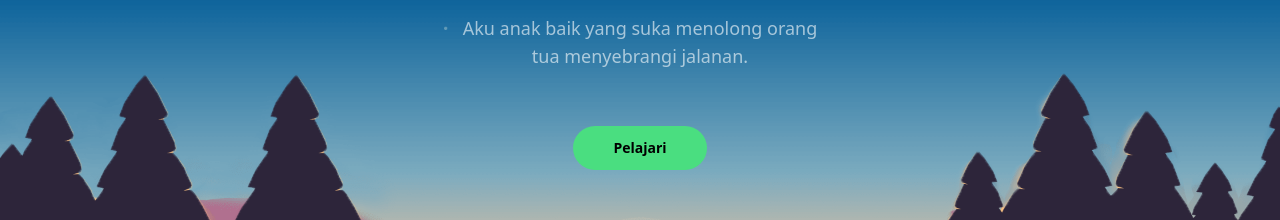
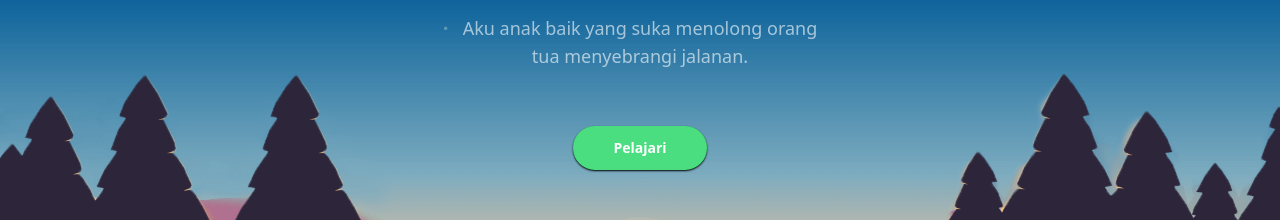
Before and after one commit to Rahmat-Afriyadi/portfolio-rahmat, a Next.js app: page / in a window 1280 px wide. Shown: the part 242-462 px from the top of the page. Built offline with nearby package versions, Linux system fonts and the light colour scheme.

Commit message:
nambahin animasi gambar projects

```diff
--- a/components/Button.js
+++ b/components/Button.js
@@ -1,4 +1,5 @@
 import classnames from "classnames";
+import Link from "react-scroll";
 
 export default function Button({ href, className, variant, children, pill }) {
     const variants = {
@@ -12,8 +13,10 @@ export default function Button({ href, className, variant, children, pill }) {
     return (
         <a
             href={href}
+            // to={href}
+            // smooth={true}
             className={classnames(
-                "transition py-3 px-10 font-semibold text-sm inline-block bg-green-400",
+                "transition py-3 px-10 cursor-pointer font-semibold text-sm inline-block bg-green-400",
                 pill && "rounded-full",
                 // pickedVariant,
                 className
--- a/components/Hero.js
+++ b/components/Hero.js
@@ -3,6 +3,7 @@ import Button from "./Button";
 import { useRef, useState, useEffect } from "react";
 import { motion } from "framer-motion";
 import Typewriter from "typewriter-effect";
+import { Link } from "react-scroll";
 
 export default function Hero() {
   const hero_ref = useRef(null);
@@ -56,14 +57,22 @@ export default function Hero() {
             >
               Aku anak baik yang suka menolong orang tua menyebrangi jalanan.
             </p>
-            <div
-              className="mb-5 -mt-5 sm:-mt-0 transition-all duration-300 ease-in"
+            <Link
               style={{ transform: `translateY(${scrollY * 0.5}px)` }}
+              to="profile"
+              smooth={true}
+              className="absolute z-10 transition-all py-3 px-10 font-semibold text-sm inline-block bg-green-400 cursor-pointer mt-14 rounded-full hover:bg-yellow-600 text-white shadow-sm shadow-black"
             >
-              <Button href="#profile" pill variant="yellow" className="mt-14">
-                Pelajari
-              </Button>
-            </div>
+              Pelajari
+            </Link>
+            <Link
+              style={{ transform: `translateY(${scrollY * 0.5}px)` }}
+              // to="profile"
+              // smooth
+              className="transition-all py-3 px-10 font-semibold text-sm inline-block bg-green-400 cursor-pointer mt-14 rounded-full hover:bg-yellow-600 text-black"
+            >
+              Pelajari
+            </Link>
           </div>
         </div>
         {/* <image src="/images/hero1.png" className="absolute w-full"/> */}
--- a/components/Navbar.js
+++ b/components/Navbar.js
@@ -5,6 +5,7 @@ import Button from "./Button";
 import classnames from "classnames";
 import { motion } from "framer-motion";
 import Image from "next/dist/client/image";
+
 
 export default function Navbar({ heroHeight }) {
   const [offcanvas, setOffcanvas] = useState(false);
--- a/components/ProfileSection.js
+++ b/components/ProfileSection.js
@@ -10,7 +10,7 @@ export default function Profile() {
         <SectionTitle>Profile</SectionTitle>
         <SectionParagraph>Mengenal saya secara singkat.</SectionParagraph>
 
-        <div className="flex lg:items-center md:items-start text-white flex-wrap xl:w-9/12 mx-auto md:mt-10">
+        <div className="flex lg:items-center md:items-start text-white flex-wrap xl:w-9/12 mx-auto -mt-10 md:mt-10">
           <motion.div
             //   initial={{ backgroundColor: "hsl(0, 100, 50)" }}
             animate={{
@@ -27,7 +27,7 @@ export default function Profile() {
           >
             <motion.img alt="profile" src="/images/profile.jpg" layout="fill" className="rounded-lg" />
           </motion.div>
-          <div className="vertical-scroll -mt-20 sm:-mt-48 md:-mt-0 md:w-7/12 w-full pt-5 lg:pt-0 pb-10 px-10 overflow-y-auto md:h-[475px] lg:h-screen">
+          <div className="vertical-scroll -mt-32 sm:-mt-40 md:-mt-0 md:w-7/12 w-full pt-5 lg:pt-0 pb-10 px-10 overflow-y-auto md:h-[475px] lg:h-screen">
             <p className="text-md md:text-lg leading-relaxed">
               Perkenalkan saya Rahmat Afriyadi cita cita ku ingin menjadi
               antronot, tapi sebelum itu aku terlebih dahulu ingin menyelamatkan
--- a/components/ProjectItem.js
+++ b/components/ProjectItem.js
@@ -1,10 +1,40 @@
 import classnames from "classnames";
 import { useEffect } from "react";
 import Image from "next/dist/client/image";
+import { InView } from "react-intersection-observer";
 
 import Data from "../data/projects.json";
 import Stack from "./Stack";
 import { motion } from "framer-motion";
+
+const fadeInUp = {
+  initial: {
+    // y: 200,
+    // rotate: 0,
+    scale: 0,
+    opacity: 0.0
+  },
+  animate: {
+    // y: 0,
+    // x:0,
+    // rotate: 360,
+    scale: 1,
+    opacity: 1
+  },
+  transition: {
+    duration: 4,
+    type: "tween",
+    // stiffness: 50,
+  },
+};
+
+const kalauTampil = (inView, entry) => {
+  if (inView) {
+    entry.target.setAttribute("")
+  }
+  console.log("Inview:", inView);
+}
+
 export default function ProjectItem({
   name,
   description,
@@ -30,14 +60,36 @@ export default function ProjectItem({
       >
         <Image key={index} alt={name} src={image_url} layout="fill" />
       </div> */}
-      <motion.img
+      {/* <motion.img
+        initial="initial"
+        animate="animate"
+        variants={fadeInUp}
         className={classnames(
           "md:w-6/12 w-full h-full rounded-lg",
           // `bg-[url('/images/projects/${image}')]`,
           order == 1 ? "order-2" : ""
         )}
         src={image_url}
-      />
+      /> */}
+
+      <InView threshold={0.2}>
+        {({ inView, ref, entry }) => (
+          <motion.img
+            ref={ref}
+            initial="initial"
+            animate={inView ? "animate" : "initial"}
+            transition="transition"
+            variants={fadeInUp}
+            className={classnames(
+              "md:w-6/12 w-full h-full rounded-lg",
+              // `bg-[url('/images/projects/${image}')]`,
+              order == 1 ? "order-2" : ""
+            )}
+            src={image_url}
+          />
+        )}
+      </InView>
+
       <div className="vertical-scroll text-white sm:px-11 h-96 md:overflow-y-auto md:w-6/12 w-full">
         <h2
           key={index}
@@ -53,10 +105,12 @@ export default function ProjectItem({
             return <Stack key={index} image={element} />;
           })}
         </div>
-        <p key={index} className="text-left mb-1 text-sm sm:text-lg overflow-y-auto">
+        <p
+          key={index}
+          className="text-left mb-1 text-sm sm:text-lg overflow-y-auto"
+        >
           {description}
         </p>
-
       </div>
     </article>
   );
--- a/package.json
+++ b/package.json
@@ -14,6 +14,7 @@
     "next": "12.1.0",
     "react": "17.0.2",
     "react-dom": "17.0.2",
+    "react-intersection-observer": "^8.33.1",
     "react-scroll": "^1.8.6",
     "sharp": "^0.30.3",
     "typewriter-effect": "^2.18.2"
```
Also changed, not shown: public/images/projects/olshop1test.png (added), 1 other file (tests, documents, lock files or other folders). Lines whose indentation alone changed are shown as unchanged.
